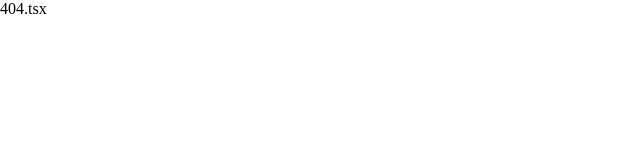
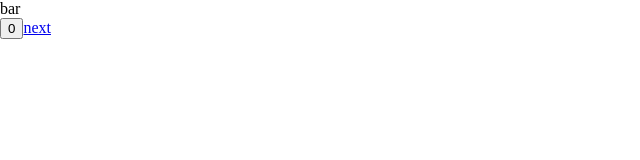
Before and after one commit to shimech/multi-page-form-sample, a Next.js app: page /switch-provider/step1 in a window 1280 px wide. Before the commit this address had no page. Shown: the top 160 px of the page, without its empty margins (0-640 px from the left). Built offline with nearby package versions, Linux system fonts and the light colour scheme.

Commit message:
switch provider

```diff
--- /dev/null
+++ b/src/components/provider.tsx
@@ -0,0 +1,69 @@
+import { useRouter } from "next/router";
+import React from "react";
+
+type Foo = { count: number; increment: VoidFunction };
+
+const FooContext = React.createContext<Foo>({} as Foo);
+
+export const FooProvider = ({ children }: { children: React.ReactNode }) => {
+  const [count, setCount] = React.useState(0);
+  return (
+    <FooContext.Provider
+      value={{ count, increment: () => setCount((prev) => prev + 1) }}
+    >
+      {children}
+    </FooContext.Provider>
+  );
+};
+
+export const useFoo = () => React.useContext(FooContext);
+
+type Bar = { count: number; increment: VoidFunction };
+
+const BarContext = React.createContext<Bar>({} as Bar);
+
+export const BarProvider = ({ children }: { children: React.ReactNode }) => {
+  const [count, setCount] = React.useState(0);
+  return (
+    <BarContext.Provider
+      value={{ count, increment: () => setCount((prev) => prev + 1) }}
+    >
+      {children}
+    </BarContext.Provider>
+  );
+};
+
+export const useBar = () => React.useContext(BarContext);
+
+type Type = "foo" | "bar";
+
+type Form = { type: Type };
+
+const FormContext = React.createContext<Form>({} as Form);
+
+export const FormProvider = ({ children }: { children: React.ReactNode }) => {
+  const [isClientSideRendered, setClientSideRendered] = React.useState(false);
+  const type = Math.random() < 0.5 ? "foo" : "bar";
+  const Provider =
+    type === "foo"
+      ? FooProvider
+      : type === "bar"
+      ? BarProvider
+      : React.Fragment;
+
+  React.useEffect(() => {
+    setClientSideRendered(true);
+  }, []);
+
+  if (typeof window === "undefined" || !isClientSideRendered) {
+    return null;
+  }
+
+  return (
+    <Provider>
+      <FormContext.Provider value={{ type }}>{children}</FormContext.Provider>
+    </Provider>
+  );
+};
+
+export const useForm = () => React.useContext(FormContext);
--- a/src/pages/index.tsx
+++ b/src/pages/index.tsx
@@ -9,6 +9,9 @@ export default function Home() {
       </Head>
       <main>
         <ul>
+          <li>
+            <Link href="/switch-provider/step1">Switch Provider</Link>
+          </li>
           <li>
             <Link href="/without-beforeunload-event/step1">
               without beforeunload event
--- /dev/null
+++ b/src/pages/switch-provider/step1.tsx
@@ -0,0 +1,32 @@
+import { NextPageWithLayout } from "@/pages/_app";
+import { FormProvider, useBar, useFoo, useForm } from "@/components/provider";
+import Link from "next/link";
+
+const Step1: NextPageWithLayout = () => {
+  const { type } = useForm();
+  return (
+    <>
+      <div>{type}</div>
+      {type === "foo" ? <Foo></Foo> : <Bar></Bar>}
+      <Link href="/switch-provider/step2">next</Link>
+    </>
+  );
+};
+
+const Foo = () => {
+  const { count, increment } = useFoo();
+  console.log("template: foo", count);
+  return <button onClick={increment}>{count}</button>;
+};
+
+const Bar = () => {
+  const { count, increment } = useBar();
+  console.log("template: bar", count);
+  return <button onClick={increment}>{count}</button>;
+};
+
+Step1.getLayout = function getLayout(page: React.ReactElement) {
+  return <FormProvider>{page}</FormProvider>;
+};
+
+export default Step1;
```
Also changed, not shown: src/pages/switch-provider/step2.tsx (added, +28 -0 lines).
